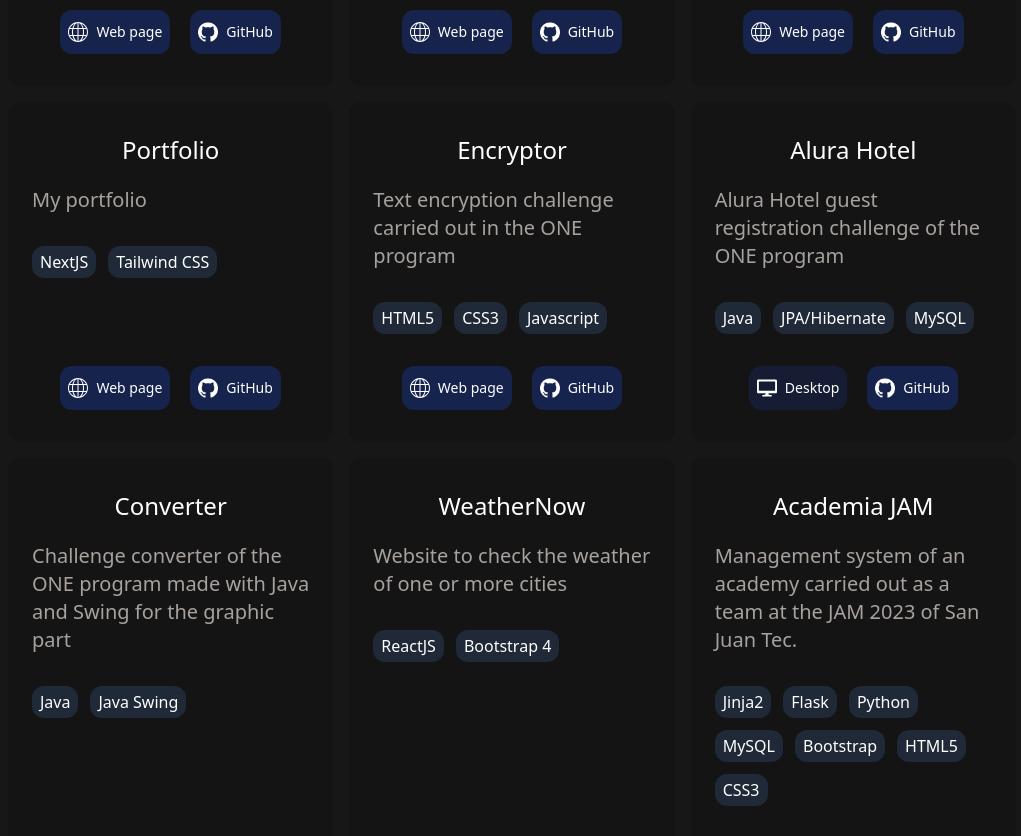
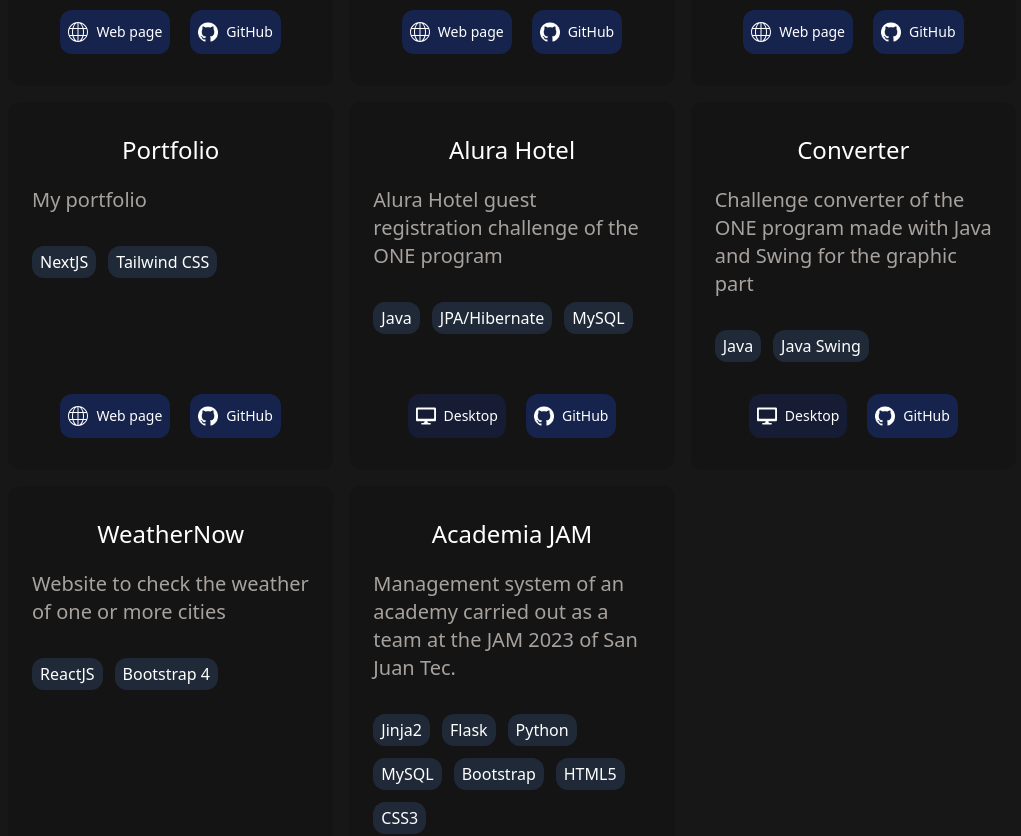
Before and after one commit to Mathi21as/portafolio, a Next.js app: page / in a window 1280 px wide. Shown: the part 2080-2916 px from the top of the page, without its empty margins (128-1149 px from the left). Built offline with nearby package versions, Linux system fonts and the light colour scheme.

Commit message:
Basic practice projects was removed

```diff
--- a/components/Projects.tsx
+++ b/components/Projects.tsx
@@ -39,15 +39,6 @@ const Projects = () => {
 			desc: "My portfolio",
 			technologies: ["NextJS", "Tailwind CSS"],
 			code: "https://github.com/Mathi21as/portafolio"
-		},
-		{
-			imagen: "/resources/projects/encriptador.png",
-			ruta: "https://mathi21as.github.io/Encriptador-de-texto---Oracle/",
-			name: "Encryptor",
-			type: "webpage",
-			desc: "Text encryption challenge carried out in the ONE program",
-			technologies: ["HTML5", "CSS3", "Javascript"],
-			code: "https://github.com/Mathi21as/Encriptador-de-texto---Oracle"
 		},
 		{
 			imagen: "/resources/projects/hotelalura.png",
```
